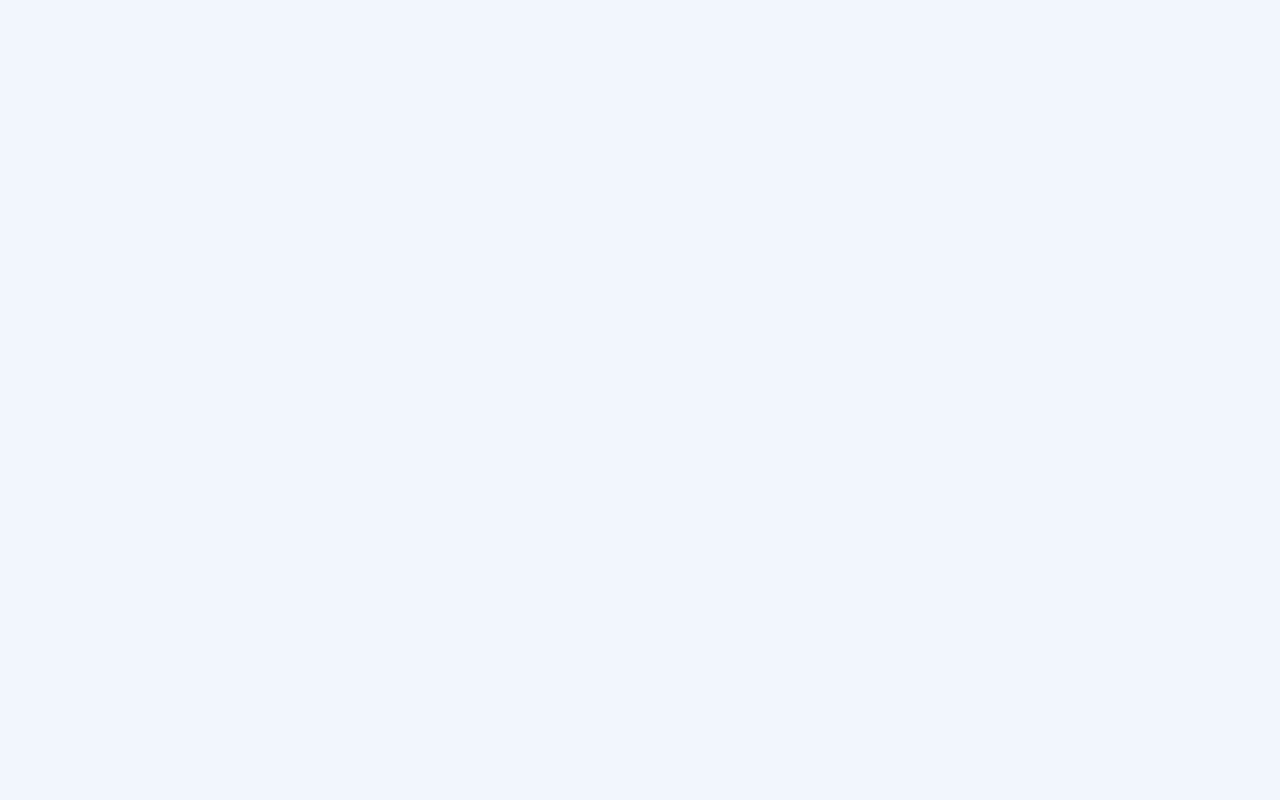
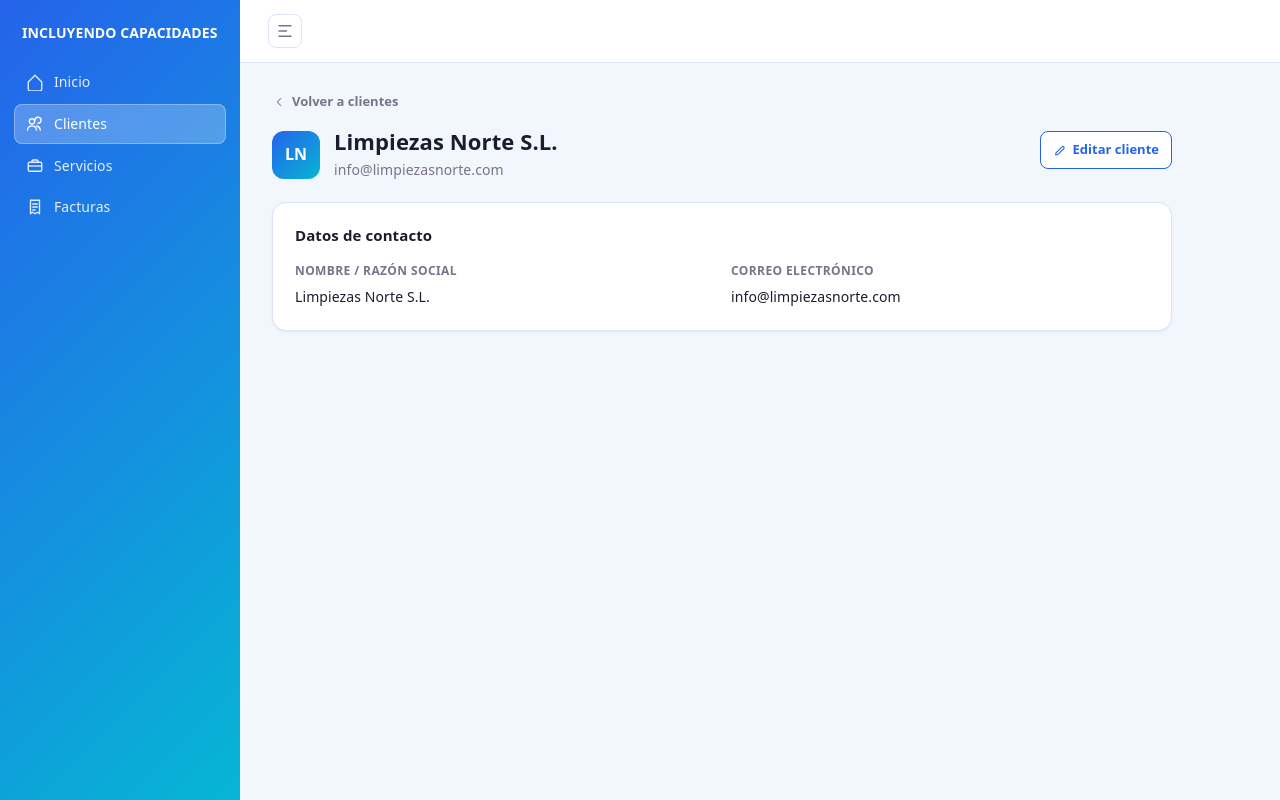
Before and after one commit to FabioTudero/incluyendo-capacidades-frontend, a React (Vite) app: page /clientes/1 in a window 1280 px wide. Before the commit this address had no page. Built offline with nearby package versions, Linux system fonts and the light colour scheme.

Commit message:
Agregar página de cliente y mejorar enrutamiento para detalles de clientes

```diff
--- a/src/App.jsx
+++ b/src/App.jsx
@@ -1,6 +1,7 @@
 import { Routes, Route, Navigate } from 'react-router'
 import AppLayout from './layout/AppLayout'
 import Clients from './pages/Clients'
+import Client from './pages/Client'
 import PlaceholderPage from './pages/PlaceholderPage'
 
 function App() {
@@ -9,6 +10,7 @@ function App() {
       <Route element={<AppLayout />}>
         <Route index element={<Navigate to="/clientes" replace />} />
         <Route path="clientes" element={<Clients />} />
+        <Route path="clientes/:id" element={<Client />} />
         <Route
           path="trabajos"
           element={<PlaceholderPage title="Trabajos" description="Próximamente." />}
--- /dev/null
+++ b/src/data/clients.js
@@ -0,0 +1,17 @@
+export const CLIENTS = [
+  {
+    id: 1,
+    name: 'Limpiezas Norte S.L.',
+    email: 'info@limpiezasnorte.com',
+  },
+  {
+    id: 2,
+    name: 'Ayuntamiento de Villanueva',
+    email: 'info@villanueva.es',
+  },
+  {
+    id: 3,
+    name: 'Distribuciones Ebro S.A.',
+    email: 'info@ebro.com',
+  },
+]
--- /dev/null
+++ b/src/pages/Client.css
@@ -0,0 +1,95 @@
+.client-page {
+  max-width: 900px;
+}
+
+.back-link {
+  display: inline-flex;
+  align-items: center;
+  gap: 6px;
+  border: none;
+  background: transparent;
+  color: var(--text-muted);
+  font-size: 13px;
+  font-weight: 600;
+  padding: 0;
+  margin-bottom: 18px;
+  cursor: pointer;
+}
+
+.back-link:hover {
+  color: var(--accent);
+}
+
+.back-link svg {
+  width: 14px;
+  height: 14px;
+}
+
+.client-heading {
+  display: flex;
+  align-items: center;
+  gap: 14px;
+}
+
+.client-avatar {
+  width: 48px;
+  height: 48px;
+  border-radius: 12px;
+  background: var(--accent-gradient);
+  color: #fff;
+  font-weight: 700;
+  font-size: 16px;
+  display: flex;
+  align-items: center;
+  justify-content: center;
+  flex-shrink: 0;
+}
+
+.client-heading h1 {
+  font-size: 22px;
+}
+
+.client-card {
+  background: var(--surface);
+  border: 1px solid var(--border);
+  border-radius: 14px;
+  box-shadow: var(--shadow-sm);
+  padding: 22px;
+}
+
+.client-card h2 {
+  font-size: 15px;
+  margin-bottom: 14px;
+}
+
+.client-details {
+  display: grid;
+  grid-template-columns: repeat(2, minmax(0, 1fr));
+  gap: 18px;
+  margin: 0;
+}
+
+.client-details dt {
+  font-size: 12px;
+  font-weight: 600;
+  text-transform: uppercase;
+  letter-spacing: 0.4px;
+  color: var(--text-muted);
+  margin-bottom: 4px;
+}
+
+.client-details dd {
+  margin: 0;
+  font-size: 14px;
+  color: var(--text-h);
+}
+
+.not-found {
+  color: var(--text-muted);
+}
+
+@media (max-width: 600px) {
+  .client-details {
+    grid-template-columns: 1fr;
+  }
+}
--- /dev/null
+++ b/src/pages/Client.jsx
@@ -0,0 +1,87 @@
+import { useNavigate, useParams } from 'react-router'
+import { CLIENTS } from '../data/clients'
+import './Clients.css'
+import './Client.css'
+
+export default function Client() {
+  const { id } = useParams()
+  const navigate = useNavigate()
+  const client = CLIENTS.find((c) => String(c.id) === id)
+
+  if (!client) {
+    return (
+      <div className="client-page">
+        <button className="back-link" type="button" onClick={() => navigate('/clientes')}>
+          <BackIcon /> Volver a clientes
+        </button>
+        <p className="not-found">No se ha encontrado ningún cliente con ese identificador.</p>
+      </div>
+    )
+  }
+
+  return (
+    <div className="client-page">
+      <button className="back-link" type="button" onClick={() => navigate('/clientes')}>
+        <BackIcon /> Volver a clientes
+      </button>
+
+      <div className="page-header">
+        <div className="client-heading">
+          <div className="client-avatar">{initials(client.name)}</div>
+          <div>
+            <h1>{client.name}</h1>
+            <p className="page-subtitle">{client.email}</p>
+          </div>
+        </div>
+        <button className="btn-outline" type="button">
+          <EditIcon /> Editar cliente
+        </button>
+      </div>
+
+      <div className="client-card">
+        <h2>Datos de contacto</h2>
+        <dl className="client-details">
+          <div>
+            <dt>Nombre / razón social</dt>
+            <dd>{client.name}</dd>
+          </div>
+          <div>
+            <dt>Correo electrónico</dt>
+            <dd>{client.email}</dd>
+          </div>
+        </dl>
+      </div>
+    </div>
+  )
+}
+
+function initials(name) {
+  return name
+    .split(' ')
+    .filter(Boolean)
+    .slice(0, 2)
+    .map((w) => w[0])
+    .join('')
+    .toUpperCase()
+}
+
+function BackIcon(props) {
+  return (
+    <svg viewBox="0 0 24 24" fill="none" {...props}>
+      <path d="M15 18l-6-6 6-6" stroke="currentColor" strokeWidth="1.8" strokeLinecap="round" strokeLinejoin="round" />
+    </svg>
+  )
+}
+
+function EditIcon(props) {
+  return (
+    <svg viewBox="0 0 24 24" fill="none" {...props}>
+      <path
+        d="M4 20h4l10.5-10.5a2.1 2.1 0 0 0-3-3L5 17v3Z"
+        stroke="currentColor"
+        strokeWidth="1.8"
+        strokeLinejoin="round"
+      />
+    </svg>
+  )
+}
--- a/src/pages/Clients.jsx
+++ b/src/pages/Clients.jsx
@@ -1,26 +1,7 @@
 import { useNavigate } from "react-router";
 import { useMemo, useState } from 'react'
+import { CLIENTS } from '../data/clients'
 import './Clients.css'
-
-const CLIENTS = [
-  {
-    id: 1,
-    name: 'Limpiezas Norte S.L.',
-    email: 'info@limpiezasnorte.com'
-  },
-  {
-    id: 2,
-    name: 'Ayuntamiento de Villanueva',
-    email: 'info@villanueva.es',
-  },
-  {
-    id: 3,
-    name: 'Distribuciones Ebro S.A.',
-    email: 'info@ebro.com',
-  },
-]
-
-const currency = new Intl.NumberFormat('es-ES', { minimumFractionDigits: 2, maximumFractionDigits: 2 })
 
 export default function Clients() {
   const navigate = useNavigate()
@@ -57,7 +38,7 @@ export default function Clients() {
           <SearchIcon className="search-icon" />
           <input
             type="text"
-            placeholder="Buscar por nombre, CIF o población"
+            placeholder="Buscar por nombre"
             value={query}
             onChange={(e) => setQuery(e.target.value)}
           />
```
